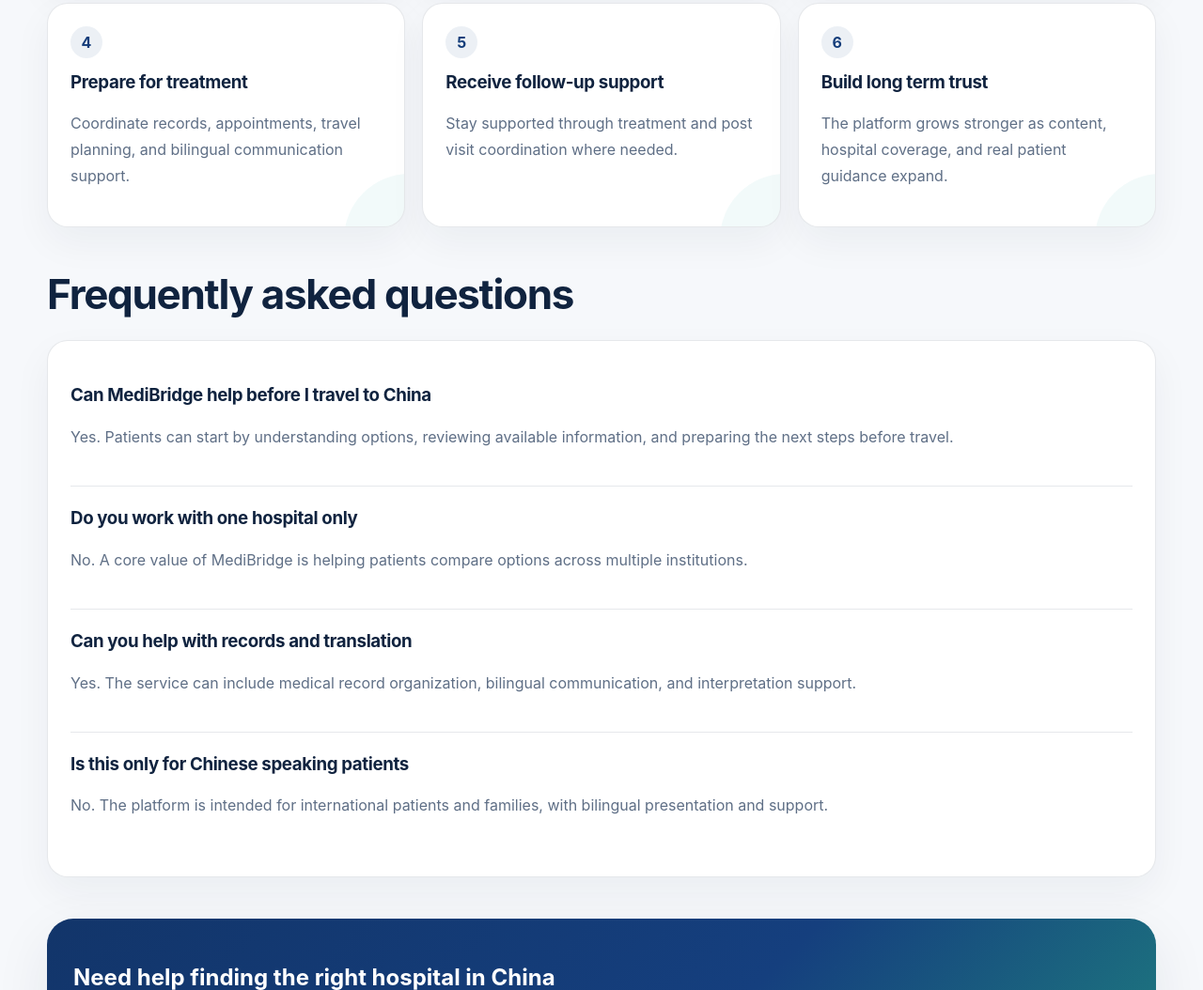
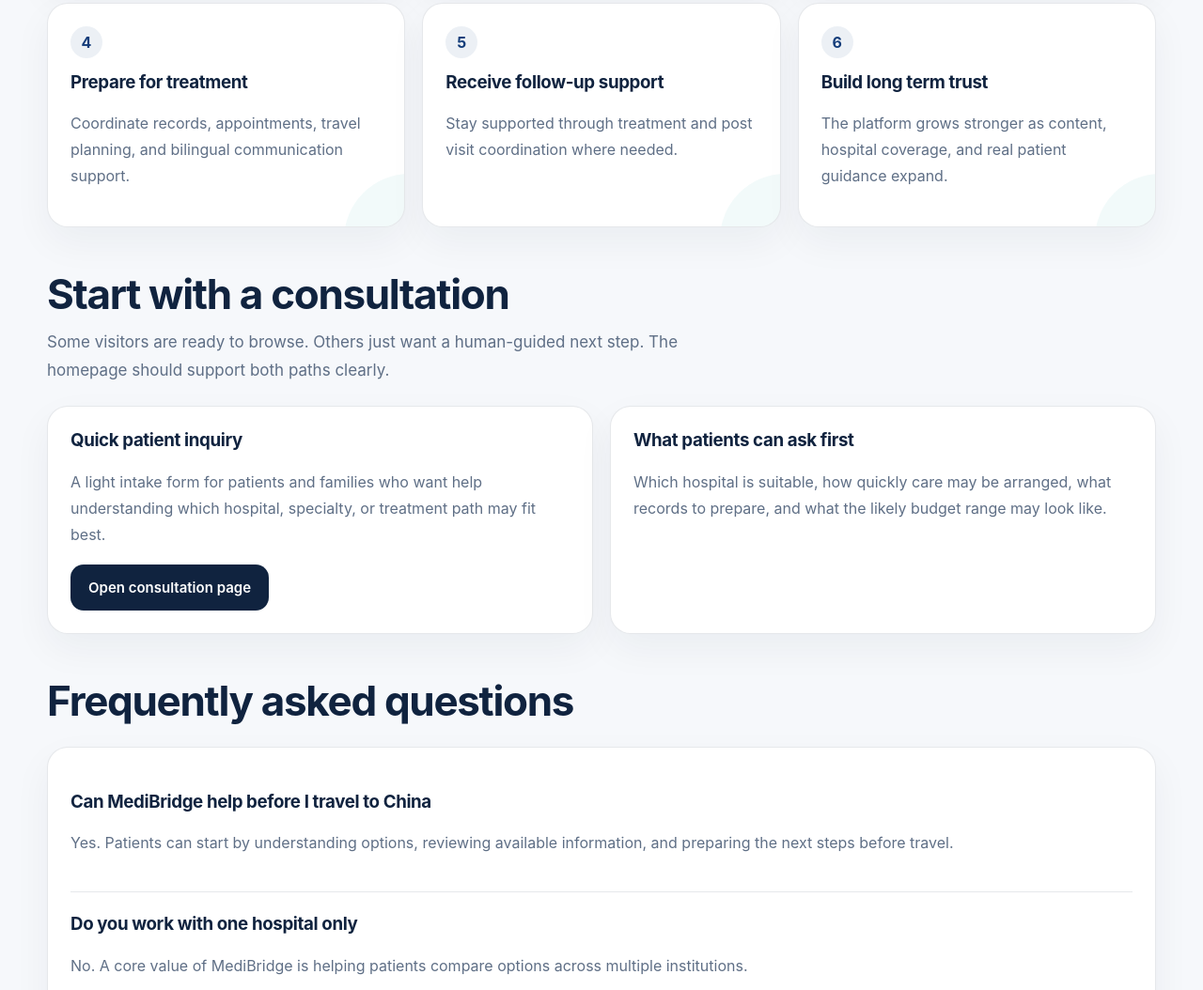
Before and after one commit to RayKing-hub/medibridge-demo, a plain HTML site: page index.html in a window 1280 px wide. Shown: the part 3893-4947 px from the top of the page at 94% size. Drawn offline with Linux system fonts and the light colour scheme.

Commit message:
Add consultation section to homepage

```diff
--- a/index.html
+++ b/index.html
@@ -362,6 +362,28 @@
       </div>
     </section>
 
+    <section class="section" id="consultation-preview">
+      <div class="container">
+        <div class="section-header">
+          <h2 data-i18n="consult.title">Start with a consultation</h2>
+          <p data-i18n="consult.lead">Some visitors are ready to browse. Others just want a human-guided next step. The homepage should support both paths clearly.</p>
+        </div>
+        <div class="grid-2">
+          <article class="card">
+            <h3 data-i18n="consult.aTitle">Quick patient inquiry</h3>
+            <p data-i18n="consult.aBody">A light intake form for patients and families who want help understanding which hospital, specialty, or treatment path may fit best.</p>
+            <div class="actions" style="margin-top:18px;">
+              <a class="btn btn-primary" href="contact.html" data-i18n="consult.cta">Open consultation page</a>
+            </div>
+          </article>
+          <article class="card">
+            <h3 data-i18n="consult.bTitle">What patients can ask first</h3>
+            <p data-i18n="consult.bBody">Which hospital is suitable, how quickly care may be arranged, what records to prepare, and what the likely budget range may look like.</p>
+          </article>
+        </div>
+      </div>
+    </section>
+
     <section class="section">
       <div class="container">
         <div class="section-header">
@@ -496,6 +518,13 @@
         'process.eBody': 'Stay supported through treatment and post visit coordination where needed.',
         'process.fTitle': 'Build long term trust',
         'process.fBody': 'The platform grows stronger as content, hospital coverage, and real patient guidance expand.',
+        'consult.title': 'Start with a consultation',
+        'consult.lead': 'Some visitors are ready to browse. Others just want a human-guided next step. The homepage should support both paths clearly.',
+        'consult.aTitle': 'Quick patient inquiry',
+        'consult.aBody': 'A light intake form for patients and families who want help understanding which hospital, specialty, or treatment path may fit best.',
+        'consult.bTitle': 'What patients can ask first',
+        'consult.bBody': 'Which hospital is suitable, how quickly care may be arranged, what records to prepare, and what the likely budget range may look like.',
+        'consult.cta': 'Open consultation page',
         'faq.title': 'Frequently asked questions',
         'faq.aQ': 'Can MediBridge help before I travel to China',
         'faq.aA': 'Yes. Patients can start by understanding options, reviewing available information, and preparing the next steps before travel.',
@@ -608,6 +637,13 @@
         'process.eBody': '在就医前后提供持续沟通与必要的后续支持。',
         'process.fTitle': '建立长期信任',
         'process.fBody': '随着内容、医院库和真实案例积累，平台价值会越来越强。',
+        'consult.title': '先从咨询开始',
+        'consult.lead': '有些用户会先浏览医院和专科，也有些人只想先得到一个人工引导的下一步。首页应该把这两条路径都讲清楚。',
+        'consult.aTitle': '快速患者咨询',
+        'consult.aBody': '适合患者和家属先用轻量方式提交需求，了解更适合的医院、专科或治疗方向。',
+        'consult.bTitle': '患者最常先问什么',
+        'consult.bBody': '这个病适合哪家医院、大概多久能安排、需要准备哪些病历资料，以及费用范围大概如何。',
+        'consult.cta': '打开咨询页面',
         'faq.title': '常见问题',
         'faq.aQ': '去中国之前可以先咨询吗',
         'faq.aA': '可以。患者可以先了解方向、整理资料并判断下一步是否适合推进。',
```
